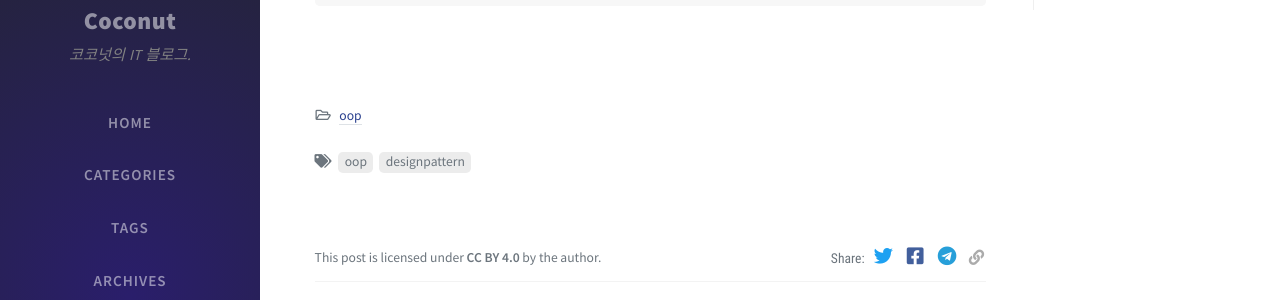
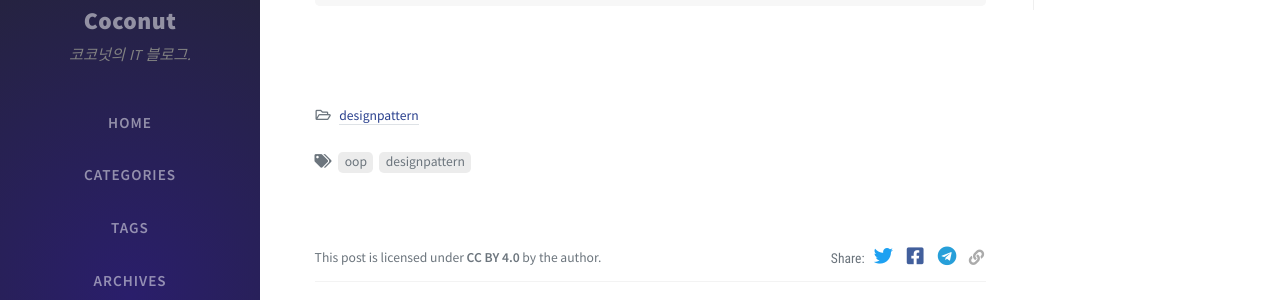
Before and after one commit to coconutstd/coconutstd.github.io, a Jekyll site: the page built from _posts/2021-05-12-객체지향의원리.md, in a window 1280 px wide and 900 px high, scrolled down 2342 px. Shown: the part 153-453 px from the top of the window. Built offline with Jekyll 4.4.1, drawn with Linux system fonts in a browser that asks for light colours; nearby versions of some CDN libraries; comment, search, counter and statistics services are not loaded.

Commit message:
포스팅 객체지향의원리2

```diff
--- a/_posts/2021-05-12-객체지향의원리.md
+++ b/_posts/2021-05-12-객체지향의원리.md
@@ -4,7 +4,7 @@ title:  "객체지향의 원리"
 summary: 객체지향
 author: coconut
 date: 2021-05-12 17:23 PM
-categories: [oop]
+categories: [designpattern]
 tags: [oop, designpattern]
 ---
 
@@ -16,7 +16,7 @@ tags: [oop, designpattern]
 
 **스타벅스, 평양냉면, 현대오일뱅크, ... -> ( 영업점 -> 위치, 업종 )**
 
-<img src="/Users/junui/Desktop/IMG_71B8C59EA87B-1.jpeg" alt="IMG_71B8C59EA87B-1"/>
+![IMG_1AEF76296870-1](/assets/img/post/designpattern2/1.jpeg)
 
  그렇다면 만약 추상화를 수행하지 않은 코드는 어떨까요? 다음과 같이 하드코딩을 통하여 일일이 주문기능을 구현해주어야 합니다.
 
```
Also changed, not shown: assets/img/post/designpattern2/1.jpeg (added).
